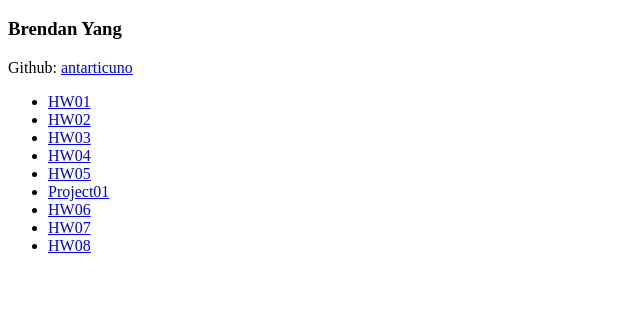
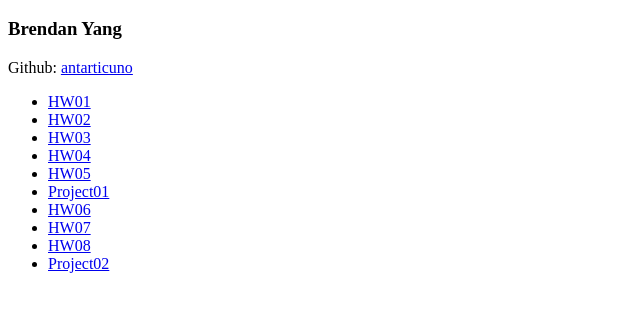
Before and after one commit to antarticuno/webdev, a plain HTML site: page www/main/index.html in a window 1280 px wide. Shown: the part 48-360 px from the top of the page, without its empty margins (0-640 px from the left). Drawn offline with Linux system fonts and the light colour scheme.

Commit message:
finale of web dev??

```diff
--- a/www/main/index.html
+++ b/www/main/index.html
@@ -16,6 +16,7 @@
 		<li><a href="http://tasks1.antarticuno.com">HW06</a></li>
 		<li><a href="http://tasks2.antarticuno.com">HW07</a></li>
 		<li><a href="https://tasks3.antarticuno.com">HW08</a></li>
+		<li><a href="https://jeopardy.antarticuno.com">Project02</a></li>
 	    </ul>
     </body>
 </html>
```
Also changed, not shown: images/blood_spot.png (added), images/board_bg.png (added), images/caterpillar.png (added), images/caterpillar_dead.png (added), images/caterpillar_hit.png (added), images/caterpillar_miss.png (added), images/static/favicon.ico (added), images/static/robots.txt (added), images/wasp.png (added).
